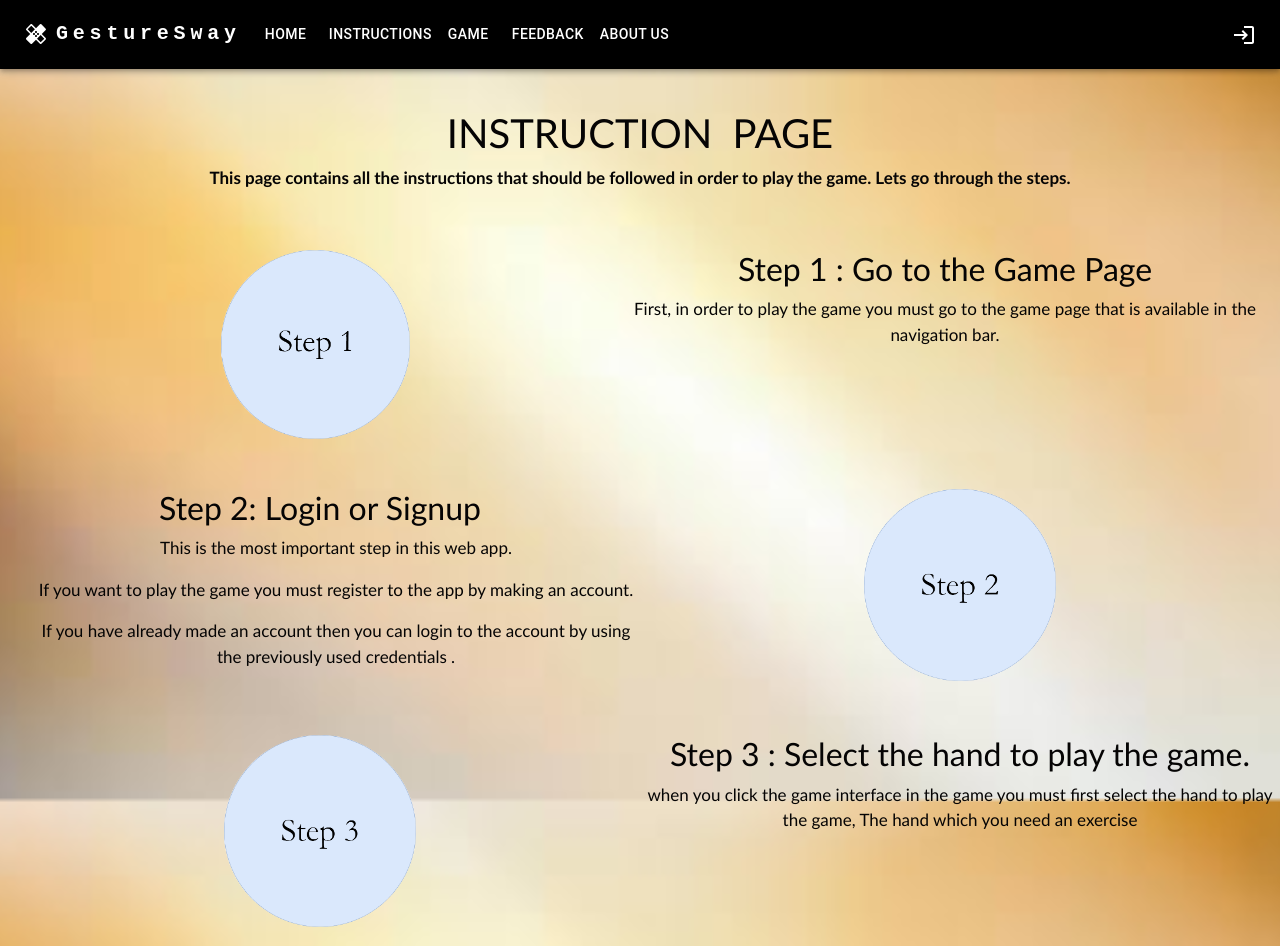
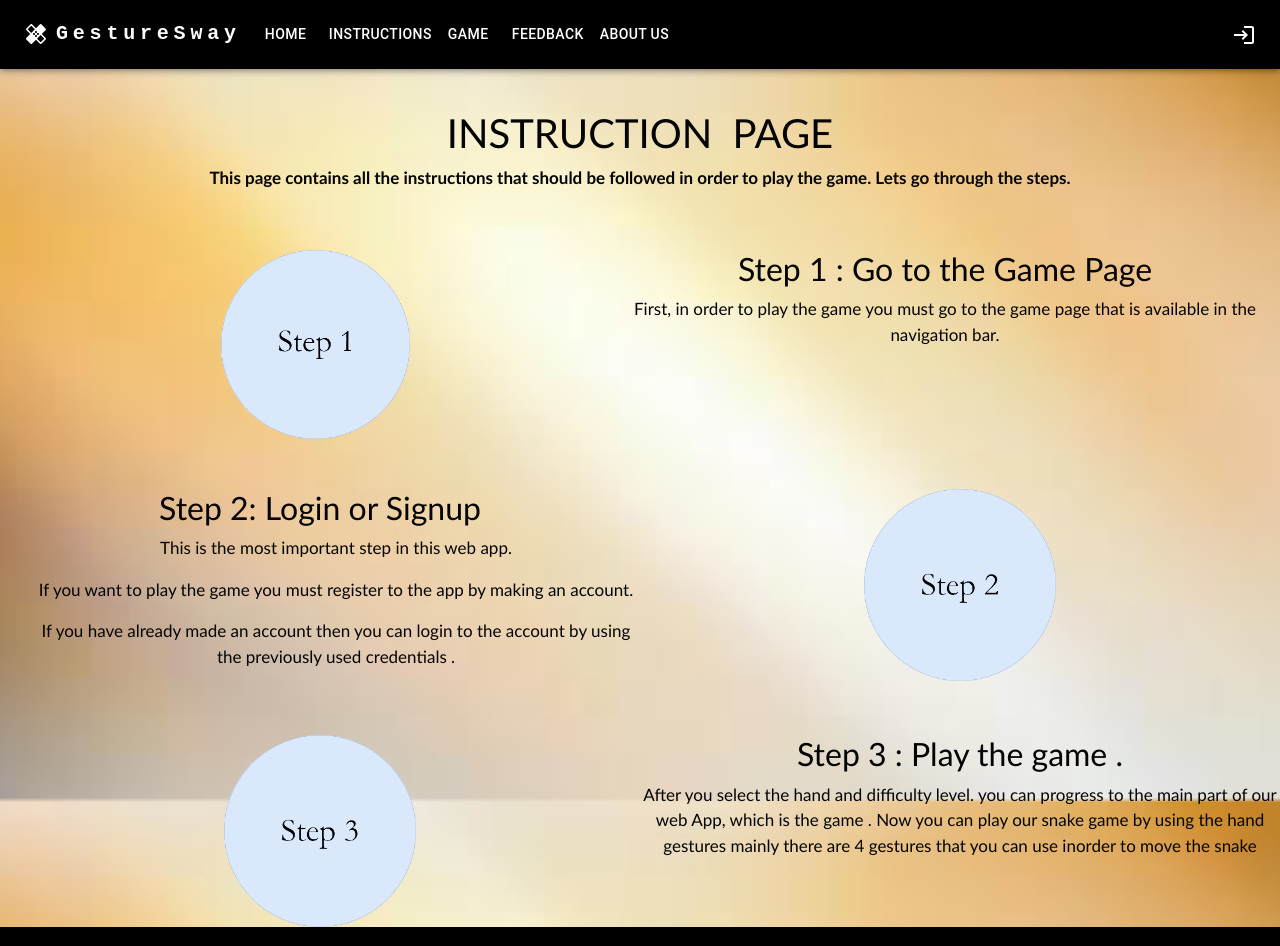
Before and after one commit to FernandoPrmu/GestureSway-Backend, a React (Vite) app in the folder client/: page /InstructionPage in a window 1280 px wide. Shown: the top 946 px of the page. Built offline with nearby package versions, Linux system fonts and the light colour scheme.

Commit message:
altered instructions page
Altered the instructions page with 3 steps

```diff
--- a/client/src/pages/InstructionPage.jsx
+++ b/client/src/pages/InstructionPage.jsx
@@ -45,11 +45,12 @@ export default function InstructionPage() {
               <img src={stepThreePic} alt="Step 3"/>
             </div>
             <div className="description-section">
-              <h2>Step 3 : Select the hand to play the game.</h2>
-              <p>when you click the game interface in the game you must first select the hand to play the game,
-The hand which  you need an exercise</p>
+              <h2>Step 3 : Play the game .</h2>
+              <p>After you select the hand and difficulty level. you can progress to the main part of our web App, which is the game . Now you can play our snake game by using the hand gestures
+
+mainly there are 4 gestures that you can use inorder to move the snake </p>
             </div>
-          </div>
+          {/* </div>
 
           <div className="step-section ">
             <div className="description-section">
@@ -68,7 +69,7 @@ The hand which  you need an exercise</p>
 
 mainly there are 4 gestures that you can use inorder to move the snake
 </p>
-            </div>
+            </div> */}
             {/* <div className="image-section ">
               <img src={StepFivePic} alt="Step 4" /> */}
             {/* </div> */}
```
